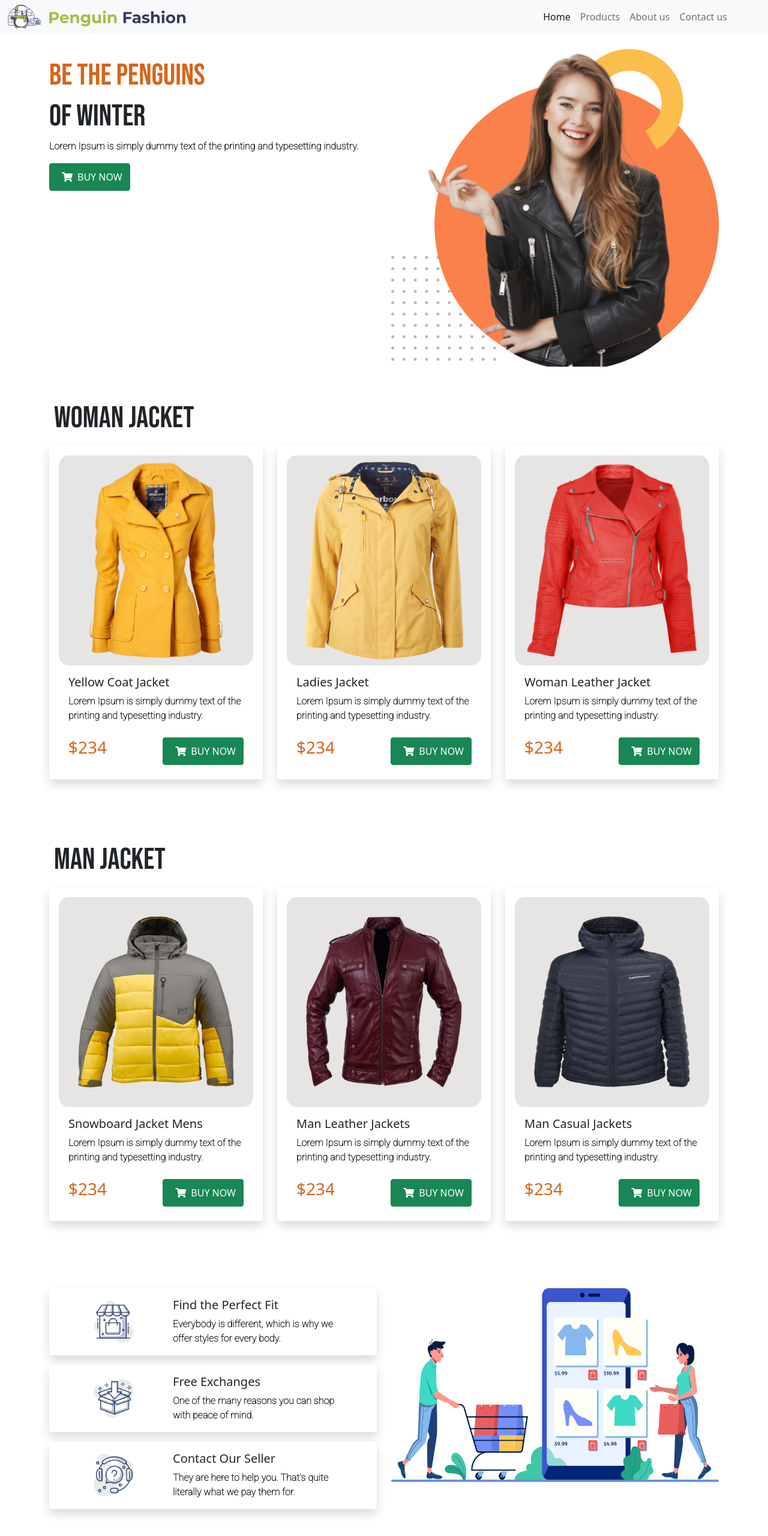
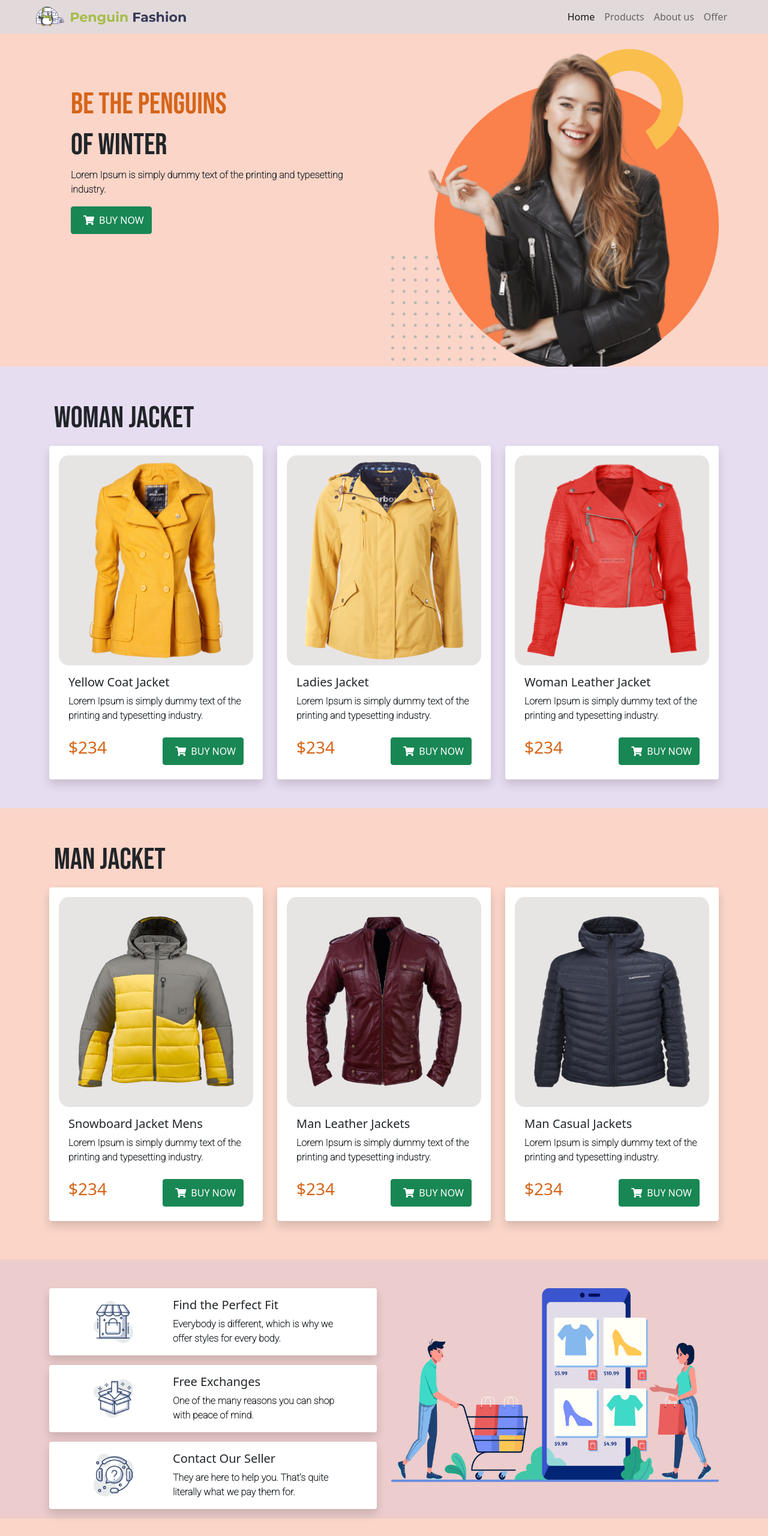
Before and after one commit to meherinakter13/Responsive_assignment, a plain HTML site: page index.html in a window 1280 px wide. Shown: the top 2560 px of the page at 60% size. Drawn offline with nearby package versions, Linux system fonts and the light colour scheme.

Commit message:
background-color

```diff
--- a/index.html
+++ b/index.html
@@ -14,7 +14,7 @@
 </head>
 <body>
     <header class="container">
-        <nav class="navbar navbar-expand-lg navbar-light bg-light fixed-top">
+        <nav class="navbar navbar-expand-lg navbar-light fixed-top section-1">
             <div class="container-fluid d-flex">
                 <div>
                     <a class="navbar-brand" href="#"><img class="icon" src="img/icon.png" alt=""></a>
@@ -28,23 +28,23 @@
                     <a class="nav-link active" aria-current="page" href="#">Home</a>
                   </li>
                   <li class="nav-item">
-                    <a class="nav-link" href="#">Products</a>
+                    <a class="nav-link" href="#products">Products</a>
                   </li>
                   <li class="nav-item">
-                    <a class="nav-link" href="#">About us</a>
+                    <a class="nav-link" href="#about-us">About us</a>
                   </li>
                   <li class="nav-item">
-                    <a class="nav-link" href="#">Contact us</a>
+                    <a class="nav-link" href="#offer">Offer</a>
                   </li>
                 </ul>
               </div>
             </div>
           </nav>
     </header>
-    <main>
-        <section class="container mt-5">
+    <main class="section-2">
+        <section class="container mt-5 ">
             <div class="row">
-                <div class="col-sm-12 col-lg-6 mt-5">
+                <div class="col-sm-12 col-lg-6 mt-5 p-5">
                     <h1><span class="colors">Be the Penguins</span> </h1>
                     <h1>of Winter</h1>
                     <p>Lorem Ipsum is simply dummy text of the printing and typesetting industry.</p>
@@ -55,7 +55,8 @@
                 </div>
             </div>
         </section>
-        <section class="container mt-5">
+        <section id="products" class=" pt-5 section-3">
+            <div class="container">
             <h1 class="p-2">W0Man Jacket</h1>
             <div class="row row-cols-1 row-cols-md-2 row-cols-lg-3 g-4 ">
                 <div class="col">
@@ -113,6 +114,7 @@
                   </div>
                 </div>
               </div>
+            </div>
         </section>
         <section class="container mt-5">
             <h1 class="p-2">Man Jacket</h1>
@@ -173,7 +175,8 @@
                 </div>
               </div>
         </section>
-        <section class="container mt-3">
+        <section id="about-us" class="mt-3 section-4">
+            <div class="container ">
             <div class="row d-flex flex-sm-row-reverse ">
                 <div class="col-sm-12 col-lg-6 ">
                     <img class="cart-picture mt-5 w-100"src="img/XMLID 1.png" alt="">
@@ -221,9 +224,9 @@
                       </div>
                 </div>
             </div>
-
+        </div>
         </section>
-        <section class="container offer mt-5">
+        <section id="offer"class="container offer mt-5">
         <div id="carouselExampleControls" class="carousel slide" data-bs-ride="carousel">
             <div class="carousel-inner">
               <div class="carousel-item active">
@@ -244,7 +247,7 @@
                   <div class="row d-flex align-items-center p-5">
                       <div class="col-md-7 p-5 text-center">
                         <h1 class="colors text-center">25% OFFER</h1>
-                        <h3>leather jacket</h3>
+                        <h3>LEATHER JACKET</h3>
                         <p> Classic black leather bikers' jacket with lining shot from the front and the back isolated on white. Motorcycle style</p>
                         <h3><del>$1200</del> $900</h3>
                         <button class="btn btn-success rounded-5"> <i class="fas fa-shopping-cart p-2"></i>BUY NOW</button>
@@ -281,16 +284,11 @@
         </section>
 
     </main>
-
-
-
-
-
-
-
-
-
-
+   <footer>
+    <footer class="text-center bg-secondary text-white">
+        <small>&copy;All rights reserved By Ratri<small>
+    </footer>
+   </footer>
     <script src="https://cdn.jsdelivr.net/npm/bootstrap@5.0.0-beta1/dist/js/bootstrap.bundle.min.js" integrity="sha384-ygbV9kiqUc6oa4msXn9868pTtWMgiQaeYH7/t7LECLbyPA2x65Kgf80OJFdroafW" crossorigin="anonymous"></script>
 </body>
 </html>
--- a/style.css
+++ b/style.css
@@ -2,8 +2,21 @@ main p{
     font-family: 'Roboto', sans-serif;
     font-weight: bolder;
 }
+.section-1{
+    background-color: rgb(226, 218, 218);
+}
+.section-2{
+    background-color: rgb(250, 213, 200);
+}
+.section-3{
+    background-color: rgb(231, 221, 241);
+}
+.section-4{
+    background-color: rgb(236, 204, 204);
+}
 .icon{
     width: 300px;
+    padding-left: 15%;
 
 }
 .model-picture{
```
